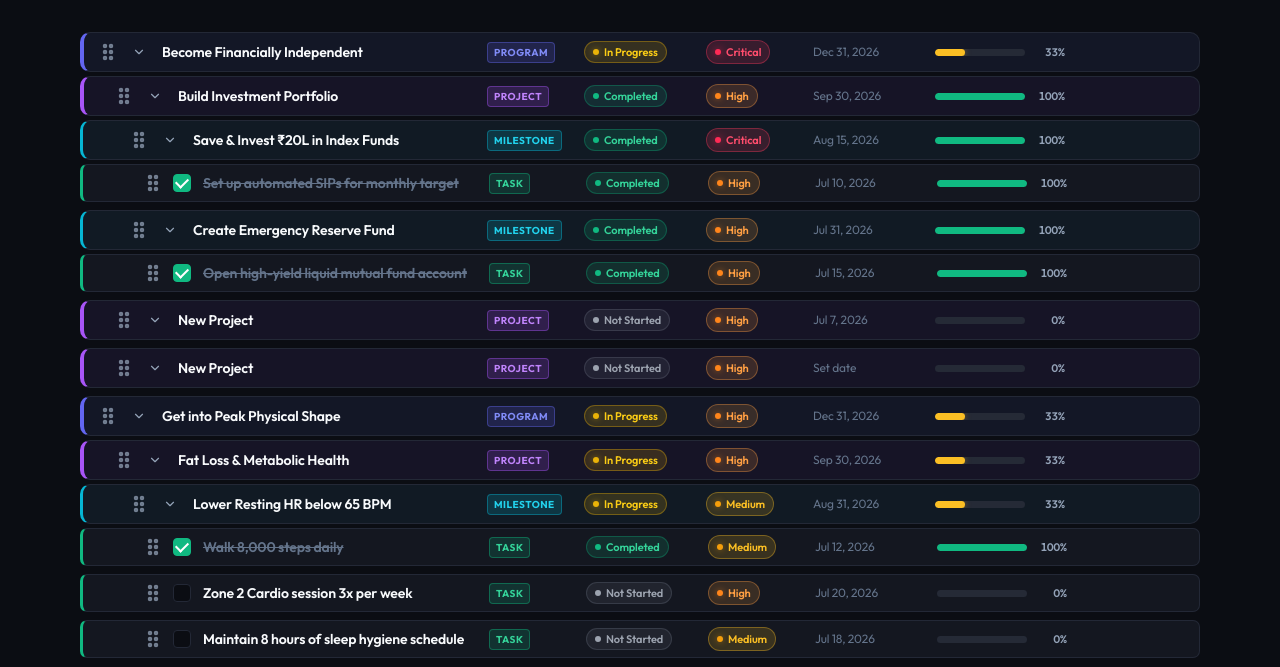
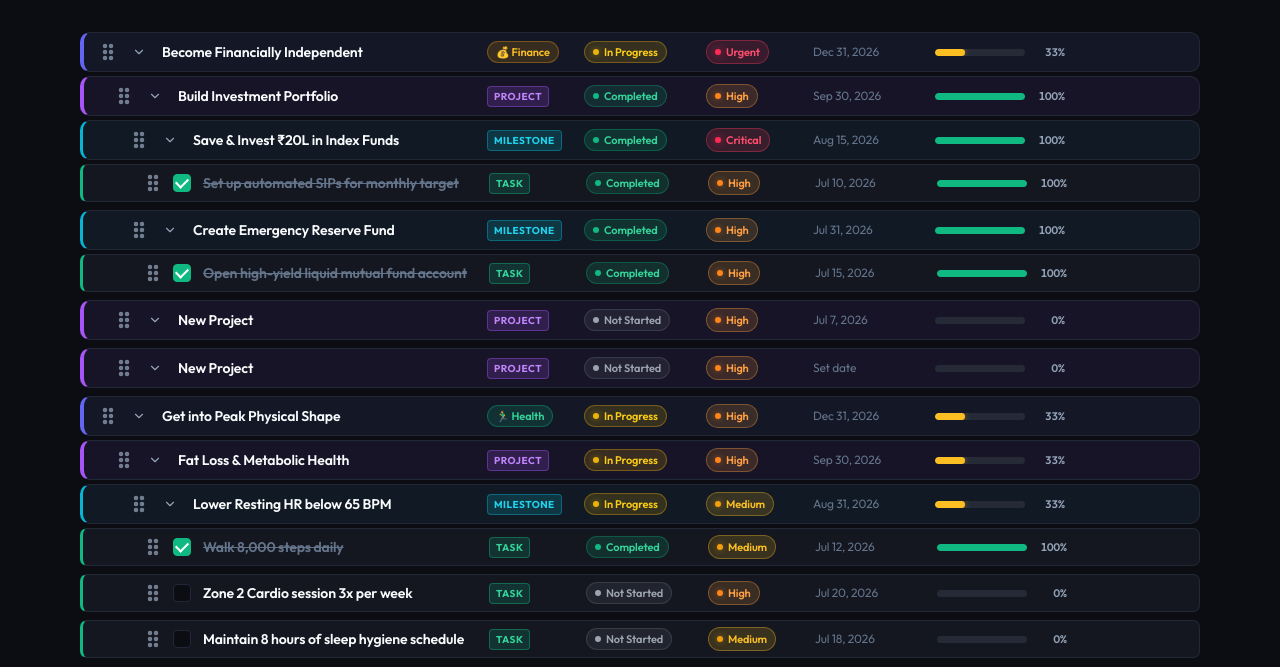
Before and after one commit to amanc3765/goaltracker, a Flask app: page / in a window 1280 px wide. Shown: the part 83-750 px from the top of the page. Run offline with Flask 3, Linux system fonts and the light colour scheme.

Commit message:
Add domain attribute for program nodes: Health, Finance, Relationship, Work with icons

```diff
--- a/data/goals.json
+++ b/data/goals.json
@@ -94,13 +94,15 @@
     "collapsed": false,
     "deadline": "2026-12-31",
     "description": "Build sustainable wealth, passive income streams, and achieve long-term financial security.",
+    "domain": "finance",
     "id": "prog-1",
-    "priority": "critical",
+    "priority": "urgent",
     "progress": 33,
     "status": "in-progress",
     "title": "Become Financially Independent",
     "type": "program"
   },
+
   {
     "children": [
       {
@@ -169,6 +171,7 @@
     "collapsed": false,
     "deadline": "2026-12-31",
     "description": "Transform health, build functional strength, optimize cardiovascular stamina, and improve sleep quality.",
+    "domain": "health",
     "id": "prog-2",
     "priority": "high",
     "progress": 33,
--- a/static/css/style.css
+++ b/static/css/style.css
@@ -1120,7 +1120,7 @@
   min-width: 130px;
 }
 
-.priority-option, .status-option {
+.priority-option, .status-option, .domain-option {
   display: flex;
   align-items: center;
   gap: 8px;
@@ -1133,9 +1133,52 @@
   transition: background-color var(--transition-speed) var(--transition-ease);
 }
 
-.priority-option:hover, .status-option:hover {
+.priority-option:hover, .status-option:hover, .domain-option:hover {
   background-color: rgba(255, 255, 255, 0.08);
 }
+
+/* Domain Pills */
+.domain-pill {
+  display: inline-flex;
+  align-items: center;
+  gap: 4px;
+  font-size: 11px;
+  font-weight: 600;
+  padding: 2px 8px;
+  border-radius: 12px;
+  cursor: pointer;
+  transition: transform var(--transition-speed) var(--transition-ease);
+  white-space: nowrap;
+}
+
+.domain-pill:hover {
+  transform: scale(1.05);
+}
+
+.domain-pill[data-domain="health"] {
+  background-color: rgba(16, 185, 129, 0.16);
+  color: #34D399;
+  border: 1px solid rgba(16, 185, 129, 0.35);
+}
+
+.domain-pill[data-domain="finance"] {
+  background-color: rgba(245, 158, 11, 0.16);
+  color: #FBBF24;
+  border: 1px solid rgba(245, 158, 11, 0.35);
+}
+
+.domain-pill[data-domain="relationship"] {
+  background-color: rgba(244, 63, 94, 0.16);
+  color: #FB7185;
+  border: 1px solid rgba(244, 63, 94, 0.35);
+}
+
+.domain-pill[data-domain="work"] {
+  background-color: rgba(59, 130, 246, 0.16);
+  color: #60A5FA;
+  border: 1px solid rgba(59, 130, 246, 0.35);
+}
+
 
 /* Status Pills */
 .status-pill {
--- a/static/js/store.js
+++ b/static/js/store.js
@@ -149,6 +149,7 @@
       id: `${childType}-${Date.now()}-${Math.random().toString(36).substr(2, 4)}`,
       title: defaultTitles[childType] || 'New Goal',
       type: childType,
+      domain: childType === 'program' ? 'work' : undefined,
       status: 'not-started',
       description: '',
       priority: childType === 'task' ? 'medium' : 'high',
@@ -158,6 +159,7 @@
       completed: false,
       children: []
     };
+
 
     targetChildren.push(newNode);
     this.selectedNodeId = newNode.id;
--- a/static/js/tree.js
+++ b/static/js/tree.js
@@ -192,14 +192,47 @@
     leftSec.appendChild(titleWrapper);
 
 
-    // 2. TYPE COLUMN
+    // 2. TYPE & DOMAIN COLUMN
     const colType = document.createElement('div');
     colType.className = 'col-type';
-    const typeBadge = document.createElement('span');
-    typeBadge.className = 'type-badge';
-    typeBadge.dataset.type = node.type;
-    typeBadge.textContent = node.type;
-    colType.appendChild(typeBadge);
+
+    if (node.type === 'program') {
+      const domainPill = document.createElement('span');
+      domainPill.className = 'domain-pill';
+      domainPill.dataset.domain = node.domain || 'work';
+
+      const domainIcons = {
+        health: '🏃‍♂️',
+        finance: '💰',
+        relationship: '❤️',
+        work: '💼'
+      };
+
+      const domainLabels = {
+        health: 'Health',
+        finance: 'Finance',
+        relationship: 'Relationship',
+        work: 'Work'
+      };
+
+      const domKey = node.domain || 'work';
+      domainPill.textContent = `${domainIcons[domKey] || '💼'} ${domainLabels[domKey] || 'Work'}`;
+      domainPill.title = 'Click to change domain';
+
+      domainPill.addEventListener('click', (e) => {
+        e.stopPropagation();
+        this.showDomainPicker(domainPill, node);
+      });
+
+      colType.appendChild(domainPill);
+    } else {
+      const typeBadge = document.createElement('span');
+      typeBadge.className = 'type-badge';
+      typeBadge.dataset.type = node.type;
+      typeBadge.textContent = node.type;
+      colType.appendChild(typeBadge);
+    }
+
 
     // 3. STATUS COLUMN (Not Started, In Progress, Completed)
     const colStatus = document.createElement('div');
@@ -496,6 +529,47 @@
     setTimeout(() => document.addEventListener('click', closeHandler), 10);
   }
 
+  showDomainPicker(anchorEl, node) {
+    document.querySelectorAll('.priority-dropdown, .status-dropdown, .domain-dropdown').forEach(el => el.remove());
+
+    const dropdown = document.createElement('div');
+    dropdown.className = 'domain-dropdown';
+
+    const domains = [
+      { id: 'health', label: '🏃‍♂️ Health' },
+      { id: 'finance', label: '💰 Finance' },
+      { id: 'relationship', label: '❤️ Relationship' },
+      { id: 'work', label: '💼 Work' }
+    ];
+
+    domains.forEach(d => {
+      const opt = document.createElement('div');
+      opt.className = 'domain-option';
+      opt.textContent = d.label;
+      opt.addEventListener('click', (e) => {
+        e.stopPropagation();
+        this.store.updateNode(node.id, { domain: d.id });
+        dropdown.remove();
+      });
+      dropdown.appendChild(opt);
+    });
+
+    const rect = anchorEl.getBoundingClientRect();
+    dropdown.style.top = `${rect.bottom + window.scrollY + 4}px`;
+    dropdown.style.left = `${rect.left + window.scrollX}px`;
+
+    document.body.appendChild(dropdown);
+
+    const closeHandler = (e) => {
+      if (!dropdown.contains(e.target) && e.target !== anchorEl) {
+        dropdown.remove();
+        document.removeEventListener('click', closeHandler);
+      }
+    };
+    setTimeout(() => document.addEventListener('click', closeHandler), 10);
+  }
+
+
   openDeadlinePicker(anchorEl, node) {
     if (typeof flatpickr === 'undefined') {
       const newDate = prompt('Enter deadline (YYYY-MM-DD):', node.deadline || '');
```
